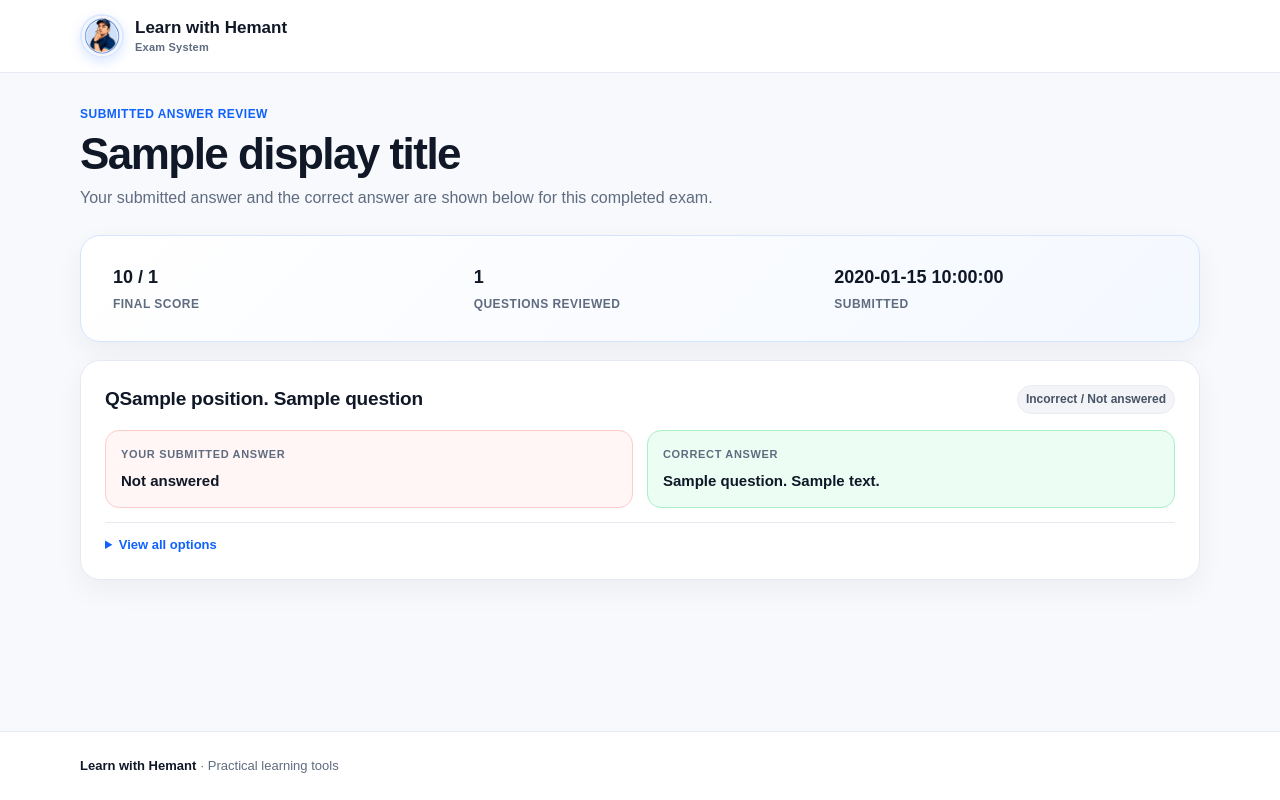
After one commit to cshemant/HemantExamSystem, a Flask app: template templates/submitted_answers.html in a window 1280 px wide. The commit adds this page. Run offline with Flask 3, Linux system fonts and the light colour scheme; the template is opened without the code that fills it: most values are stand-ins (such as "Sample title", 1, 10 or a date in 2020); some libraries are stand-ins or nearby versions.

Commit message:
submitted answer

```diff
--- a/app.py
+++ b/app.py
@@ -1919,7 +1919,60 @@ def submitted(exam_id):
     if attempt.status!='submitted' and now_dt()>=parse_dt(attempt.end_at):finalize_attempt(s,attempt)
     violations=s.scalar(select(func.count()).select_from(IntegrityEvent).where(IntegrityEvent.attempt_id==attempt.id)) or 0
     percentage,grade,grade_class=result_performance(attempt.score,attempt.total_marks)
-    return render_template('submitted.html',exam=exam,display_title=student_exam_display_title(s,exam),attempt=attempt,violations=violations,percentage=percentage,grade=grade,grade_class=grade_class)
+    return render_template('submitted.html',exam=exam,display_title=student_exam_display_title(s,exam),attempt=attempt,violations=violations,percentage=percentage,grade=grade,grade_class=grade_class,answer_review_exam_id=exam.id if attempt.status=='submitted' else None)
+
+@app.route('/student/submitted/<int:exam_id>/answers')
+@student_required
+def submitted_answers(exam_id):
+    s=DB();exam=s.get(Exam,exam_id);attempt=get_attempt(s,web_session['user_id'],exam_id)
+    # Answer review is deliberately available only after this student's exam has been submitted.
+    if not exam or not attempt or attempt.status!='submitted':abort(404)
+
+    aq_rows=s.scalars(select(AttemptQuestion).where(AttemptQuestion.attempt_id==attempt.id).order_by(AttemptQuestion.position)).all()
+    if aq_rows:
+        ordered=[(row.position,row.question_id,row.option_order or 'ABCD') for row in aq_rows]
+    else:
+        ordered=[(pos,qid,'ABCD') for pos,qid in enumerate(attempt_question_ids(s,attempt),1)]
+
+    qids=[qid for _pos,qid,_order in ordered]
+    qrows=s.scalars(select(Question).where(Question.id.in_(qids))).all() if qids else []
+    qmap={q.id:q for q in qrows}
+    saved=s.scalars(select(Answer).where(Answer.attempt_id==attempt.id)).all()
+    amap={a.question_id:a.selected_answer for a in saved}
+    views=[]
+
+    for position,qid,option_order in ordered:
+        q=qmap.get(qid)
+        if not q:continue
+        text={'A':q.option_a,'B':q.option_b,'C':q.option_c,'D':q.option_d}
+        order=option_order if len(option_order)==4 and set(option_order)==set('ABCD') else 'ABCD'
+        display_label={key:chr(65+i) for i,key in enumerate(order)}
+        student_key=amap.get(q.id)
+        correct_key=q.correct_answer
+        options=[]
+        for i,key in enumerate(order):
+            options.append(type('AnswerOptionView',(),{
+                'label':chr(65+i),
+                'key':key,
+                'text':text[key],
+                'is_student':student_key==key,
+                'is_correct':correct_key==key,
+            })())
+        views.append(type('AnswerReviewView',(),{
+            'position':position,
+            'question':q.question,
+            'marks':q.marks,
+            'student_key':student_key,
+            'student_label':display_label.get(student_key,'') if student_key else '',
+            'student_text':text.get(student_key,'') if student_key else '',
+            'correct_key':correct_key,
+            'correct_label':display_label.get(correct_key,correct_key),
+            'correct_text':text.get(correct_key,''),
+            'is_correct':bool(student_key and student_key==correct_key),
+            'options':options,
+        })())
+
+    return render_template('submitted_answers.html',exam=exam,display_title=student_exam_display_title(s,exam),attempt=attempt,questions=views,answer_review_exam_id=exam.id)
 
 @app.errorhandler(400)
 def bad_request(e):return render_template('error.html',heading='Invalid or expired request',message=getattr(e,'description','Please refresh the page and try again.')),400
--- a/static/style.css
+++ b/static/style.css
@@ -220,3 +220,32 @@ body.mobile-menu-open{overflow:hidden}
 .subject-exam-form label{min-width:145px;margin:0}
 .subject-exam-form input{margin-top:6px;min-width:120px}
 @media (max-width:700px){.subject-exam-form{width:100%}.subject-exam-form label,.subject-exam-form button{width:100%}.subject-exam-form input{width:100%}}
+
+/* Student answer review — available only for submitted attempts. */
+.answer-review-head .muted{max-width:760px}
+.answer-review-summary{display:grid;grid-template-columns:repeat(3,minmax(0,1fr));gap:12px}
+.answer-review-summary>div{display:flex;flex-direction:column;gap:3px;padding:4px 8px}
+.answer-review-summary strong{font-size:18px;color:var(--text)}
+.answer-review-summary span{font-size:12px;font-weight:800;color:var(--muted);text-transform:uppercase;letter-spacing:.04em}
+.answer-question-head{display:flex;align-items:flex-start;justify-content:space-between;gap:16px;margin-bottom:16px}
+.answer-question-head h2{font-size:19px;margin:0;line-height:1.45;letter-spacing:-.01em}
+.answer-comparison{display:grid;grid-template-columns:repeat(2,minmax(0,1fr));gap:14px}
+.answer-box{border:1px solid var(--border);border-radius:14px;padding:15px;background:#f8fafc;display:flex;flex-direction:column;gap:7px}
+.answer-box.answer-correct,.correct-answer{background:#ecfdf3;border-color:#abefc6}
+.answer-box.answer-wrong{background:#fff6f5;border-color:#fecdca}
+.answer-label{font-size:11px;font-weight:900;text-transform:uppercase;letter-spacing:.06em;color:var(--muted)}
+.answer-box strong{font-size:15px;line-height:1.45}
+.answer-options-details{margin-top:14px;border-top:1px solid var(--border);padding-top:12px}
+.answer-options-details summary{cursor:pointer;color:var(--primary);font-weight:800;font-size:13px}
+.answer-option-list{display:grid;gap:8px;margin-top:12px}
+.answer-option-row{display:flex;align-items:flex-start;justify-content:space-between;gap:14px;padding:10px 12px;border:1px solid var(--border);border-radius:10px;background:#fff;font-size:13px}
+.answer-option-row.correct-option{border-color:#abefc6;background:#f6fef9}
+.answer-option-row.selected-wrong-option{border-color:#fecdca;background:#fff8f7}
+.answer-option-tags{display:flex;gap:6px;flex-wrap:wrap;justify-content:flex-end;flex-shrink:0}
+@media(max-width:700px){
+  .answer-review-summary{grid-template-columns:1fr}
+  .answer-question-head{flex-direction:column}
+  .answer-comparison{grid-template-columns:1fr}
+  .answer-option-row{flex-direction:column}
+  .answer-option-tags{justify-content:flex-start}
+}
--- a/templates/base.html
+++ b/templates/base.html
@@ -24,7 +24,7 @@
     {% if web_session.get('role') == 'admin' %}<a href="{{ url_for('system_tools') }}">System</a>{% endif %}
   </nav>
   {% elif web_session.get('role') == 'student' %}
-  <nav class="nav-links desktop-nav" aria-label="Student navigation"><a href="{{ url_for('student_dashboard') }}">My Exams</a></nav>
+  <nav class="nav-links desktop-nav" aria-label="Student navigation"><a href="{{ url_for('student_dashboard') }}">My Exams</a>{% if answer_review_exam_id %}<a href="{{ url_for('submitted_answers',exam_id=answer_review_exam_id) }}">View Answers</a>{% endif %}</nav>
   {% endif %}
   <span class="nav-spacer"></span>
   {% if web_session.get('role') %}
@@ -46,7 +46,7 @@
     <nav class="mobile-menu-links" aria-label="Mobile navigation">
       {% if web_session.get('role') in ['admin','faculty'] %}
         <a href="{{ url_for('admin_dashboard') }}">Dashboard</a><a href="{{ url_for('students') }}">Students</a><a href="{{ url_for('academic_groups') }}">Batches & Sections</a><a href="{{ url_for('question_bank') }}">Question Bank</a><a href="{{ url_for('exams') }}">Exams</a><a href="{{ url_for('results') }}">Results</a><a href="{{ url_for('analytics') }}">Analytics</a><a href="{{ url_for('exam_centre') }}">Exam Centre</a>{% if web_session.get('role') == 'admin' %}<a href="{{ url_for('system_tools') }}">System</a>{% endif %}
-      {% elif web_session.get('role') == 'student' %}<a href="{{ url_for('student_dashboard') }}">My Exams</a>{% endif %}
+      {% elif web_session.get('role') == 'student' %}<a href="{{ url_for('student_dashboard') }}">My Exams</a>{% if answer_review_exam_id %}<a href="{{ url_for('submitted_answers',exam_id=answer_review_exam_id) }}">View Answers</a>{% endif %}{% endif %}
       <a class="mobile-logout" href="{{ url_for('logout') }}">Logout</a>
     </nav>
   </aside>
--- /dev/null
+++ b/templates/submitted_answers.html
@@ -0,0 +1,54 @@
+{% extends 'base.html' %}{% block content %}
+<div class="page-head answer-review-head">
+  <div class="eyebrow">Submitted answer review</div>
+  <h1>{{ display_title }}</h1>
+  <p class="muted">Your submitted answer and the correct answer are shown below for this completed exam.</p>
+</div>
+
+<div class="answer-review-summary card soft">
+  <div><strong>{{ attempt.score }} / {{ attempt.total_marks }}</strong><span>Final score</span></div>
+  <div><strong>{{ questions|length }}</strong><span>Questions reviewed</span></div>
+  <div><strong>{{ attempt.submitted_at|dt }}</strong><span>Submitted</span></div>
+</div>
+
+{% for q in questions %}
+<section class="card answer-review-card">
+  <div class="answer-question-head">
+    <h2>Q{{ q.position }}. {{ q.question }}</h2>
+    <span class="badge {{ 'success' if q.is_correct else 'gray' }}">{{ 'Correct' if q.is_correct else 'Incorrect / Not answered' }}</span>
+  </div>
+
+  <div class="answer-comparison">
+    <div class="answer-box student-answer {{ 'answer-correct' if q.is_correct else 'answer-wrong' }}">
+      <span class="answer-label">Your submitted answer</span>
+      {% if q.student_key %}
+        <strong>{{ q.student_label }}. {{ q.student_text }}</strong>
+      {% else %}
+        <strong>Not answered</strong>
+      {% endif %}
+    </div>
+    <div class="answer-box correct-answer">
+      <span class="answer-label">Correct answer</span>
+      <strong>{{ q.correct_label }}. {{ q.correct_text }}</strong>
+    </div>
+  </div>
+
+  <details class="answer-options-details">
+    <summary>View all options</summary>
+    <div class="answer-option-list">
+      {% for option in q.options %}
+      <div class="answer-option-row{% if option.is_correct %} correct-option{% endif %}{% if option.is_student and not option.is_correct %} selected-wrong-option{% endif %}">
+        <span><strong>{{ option.label }}.</strong> {{ option.text }}</span>
+        <span class="answer-option-tags">
+          {% if option.is_student %}<span class="badge gray">Your answer</span>{% endif %}
+          {% if option.is_correct %}<span class="badge success">Correct answer</span>{% endif %}
+        </span>
+      </div>
+      {% endfor %}
+    </div>
+  </details>
+</section>
+{% else %}
+<div class="card"><p class="muted">No submitted questions were found for this attempt.</p></div>
+{% endfor %}
+{% endblock %}
```
